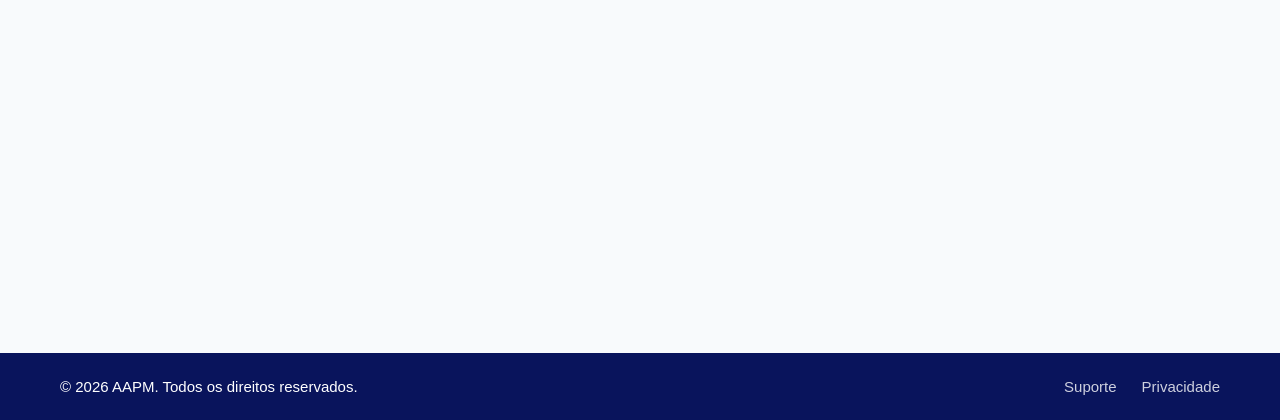
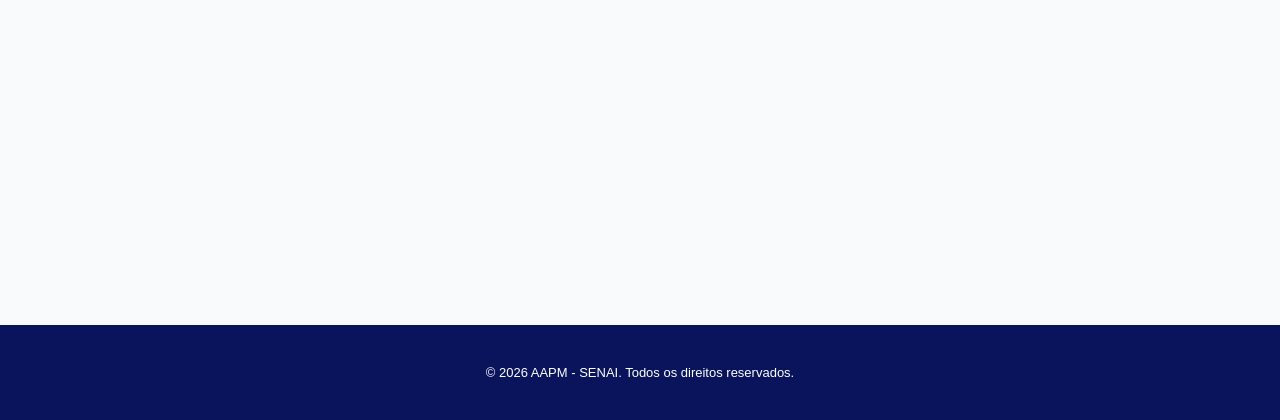
Before and after one commit to kazukiwi/Projeto-AAPM-Harity, a FastAPI app: template app/templates/users/index.html in a window 1280 px wide. Shown: the part 380-800 px from the top of the page. Run offline with FastAPI, Linux system fonts and the light colour scheme; the template is opened without the code that fills it, so the values that code supplies are empty.

Commit message:
Refatoração do rodapé: unificação do estilo e remoção de conteúdo desnecessário em várias páginas. Adição de footer centralizado com direitos autorais.

```diff
--- a/app/static/css/usuarios.css
+++ b/app/static/css/usuarios.css
@@ -393,39 +393,15 @@ button:active, a:active {
     transform: translateY(0) !important;
 }
 
-/* ==========================================================================
-   9. RODAPÉ (FOOTER)
-   ========================================================================== */
+/* ============================================================
+   RODAPÉ (FOOTER)
+   ============================================================ */
 .main-footer {
     width: 100%;
     background-color: #09145c;
-    padding: 25px 60px;
+    padding: 20px;
+    text-align: center;
+    color: rgb(255, 255, 255);
+    font-size: 13px;
     margin-top: auto;
 }
-
-.footer-content {
-    display: flex;
-    justify-content: space-between;
-    align-items: center;
-}
-
-.footer-content p {
-    font-size: 15px;
-    color: #ffffff;
-}
-
-.footer-links {
-    display: flex;
-    gap: 25px;
-}
-
-.footer-links a {
-    color: rgba(255, 255, 255, 0.8);
-    text-decoration: none;
-    font-size: 15px;
-}
-
-.footer-links a:hover {
-    color: #ffffff;
-    text-decoration: underline;
-}
--- a/app/templates/users/index.html
+++ b/app/templates/users/index.html
@@ -204,12 +204,8 @@
     </main>
 
     <footer class="main-footer">
-        <div class="footer-content">
-            <p>&copy; 2026 AAPM. Todos os direitos reservados.</p>
-            <div class="footer-links">
-                <a href="#">Suporte</a>
-                <a href="#">Privacidade</a>
-            </div>
+        <div class="footer-content" style="text-align:center; padding:20px; color:#ffffff;">
+            <p>&copy; 2026 AAPM - SENAI. Todos os direitos reservados.</p>
         </div>
     </footer>
 
```
Also changed, not shown: app/static/css/categoria.css (+13 -0 lines), app/static/css/dashboard.css (+7 -36 lines), app/static/css/produtos.css (+7 -31 lines), app/templates/categoria/index.html (+7 -0 lines), app/templates/dashboard.html (+1 -6 lines), app/templates/produtos/index.html (+2 -6 lines).
